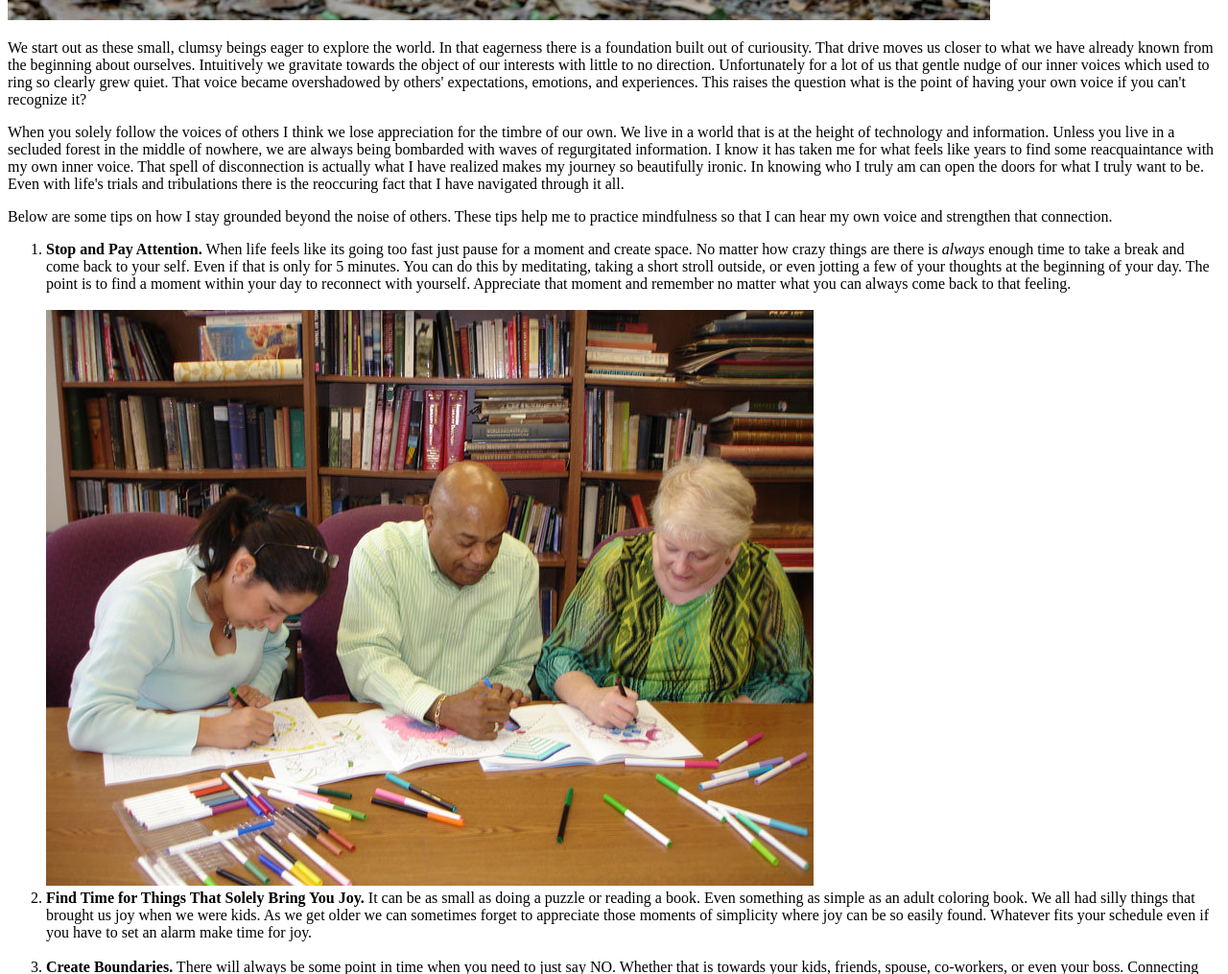
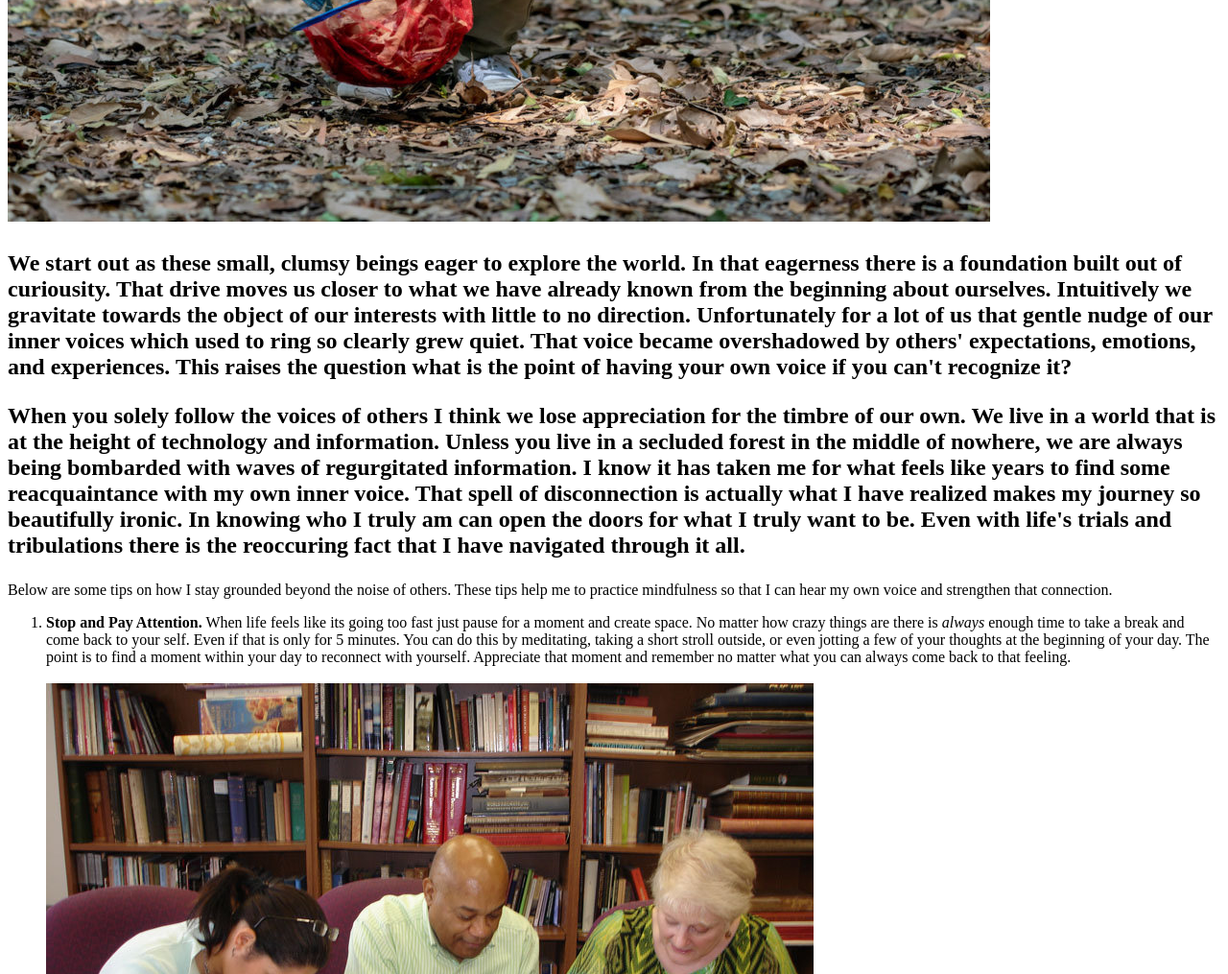
Before and after one commit to PT-Web-Dev-Jan-23/js-assignment-4-html-me-something-landersja, a website: page index.html in a window 1280 px wide. Shown: the part 1200-2215 px from the top of the page at 96% size. Drawn offline with Linux system fonts and the light colour scheme.

Commit message:
13th html update

```diff
--- a/index.html
+++ b/index.html
@@ -9,7 +9,7 @@
             <main>
       <h1>"Who We Are" - Understanding Our Journeys and Where We're Headed.</h1>
 
-      <p>You know the type of person who is into any and everything? They usually know one fact or another about the most random subjects. However, when it comes to mastering a field they never dip more than a toe below the water's surface. Next thing you know its 27 years later  and I'm having a quater-life crisis about what is the next step in life? If you couldn't tell by now I'm talking about me. Hello, my name is Jamyria and I don't know how I got here. Yet, as confusing as it is it all makes so much sense.</p>
+     <h2> <p>You know the type of person who is into any and everything? They usually know one fact or another about the most random subjects. However, when it comes to mastering a field they never dip more than a toe below the water's surface. Next thing you know its 27 years later  and I'm having a quater-life crisis about what is the next step in life? If you couldn't tell by now I'm talking about me. Hello, my name is Jamyria and I don't know how I got here. Yet, as confusing as it is it all makes so much sense.</p>
       <img src = "images/wandering image.jpeg" alt = "Image of someone wandering down a foggy path.">
 
       <p> Back in my day when a small bag of cheetos still cost 50&cent; and before vlogging became popular - blogs reigned as kings. I was 14 years old when I made my first blogpost. I had decided for some reason that I was going to be a blogger. I wrote a a measly three-paragraph about a topic very similar to this one today. Obviously I did not become the youngest publishing blogger of 2009. I kept getting in my own way because I couldn't decide what I specifically wanted the blog to be about. I was frustrated with not knowing the immediate next step and wanted someone else to give me the answer. I would't just let the journey flow and trust that I could show up for myself. There are many people in our lives who will help guide us from one point to another, but we as individuals make the decision when to follow. </p>
@@ -17,7 +17,7 @@
       <img src = "images/child_exploring.jpeg" alt = "Image of a child exploring nature while holding a butterfly net.">
       <p>We start out as these small, clumsy beings eager to explore the world. In that eagerness there is a foundation built out of curiousity. That drive moves us closer to what we have already known from the beginning about ourselves. Intuitively we gravitate towards the object of our interests with little to no direction. Unfortunately for a lot of us that gentle nudge of our inner voices which used to ring so clearly grew quiet. That voice became overshadowed by others' expectations, emotions, and experiences. This raises the question what is the point of having your own voice if you can't recognize it?  </p>
 
-      <p>When you solely follow the voices of others I think we lose appreciation for the timbre of our own. We live in a world that is at the height of technology and information. Unless you live in a secluded forest in the middle of nowhere, we are always being bombarded with waves of regurgitated information. I know it has taken me for what feels like years to find some reacquaintance with my own inner voice. That spell of disconnection is actually what I have realized makes my journey so beautifully ironic. In knowing who I truly am can open the doors for what I truly want to be. Even with life's trials and tribulations there is the reoccuring fact that I have navigated through it all. </p>
+      <p>When you solely follow the voices of others I think we lose appreciation for the timbre of our own. We live in a world that is at the height of technology and information. Unless you live in a secluded forest in the middle of nowhere, we are always being bombarded with waves of regurgitated information. I know it has taken me for what feels like years to find some reacquaintance with my own inner voice. That spell of disconnection is actually what I have realized makes my journey so beautifully ironic. In knowing who I truly am can open the doors for what I truly want to be. Even with life's trials and tribulations there is the reoccuring fact that I have navigated through it all. </p></h2>
      <p>Below are some tips on how I stay grounded beyond the noise of others. These tips help me to practice mindfulness so that I can hear my own voice and strengthen that connection.</p>
 
      <ol>
```
